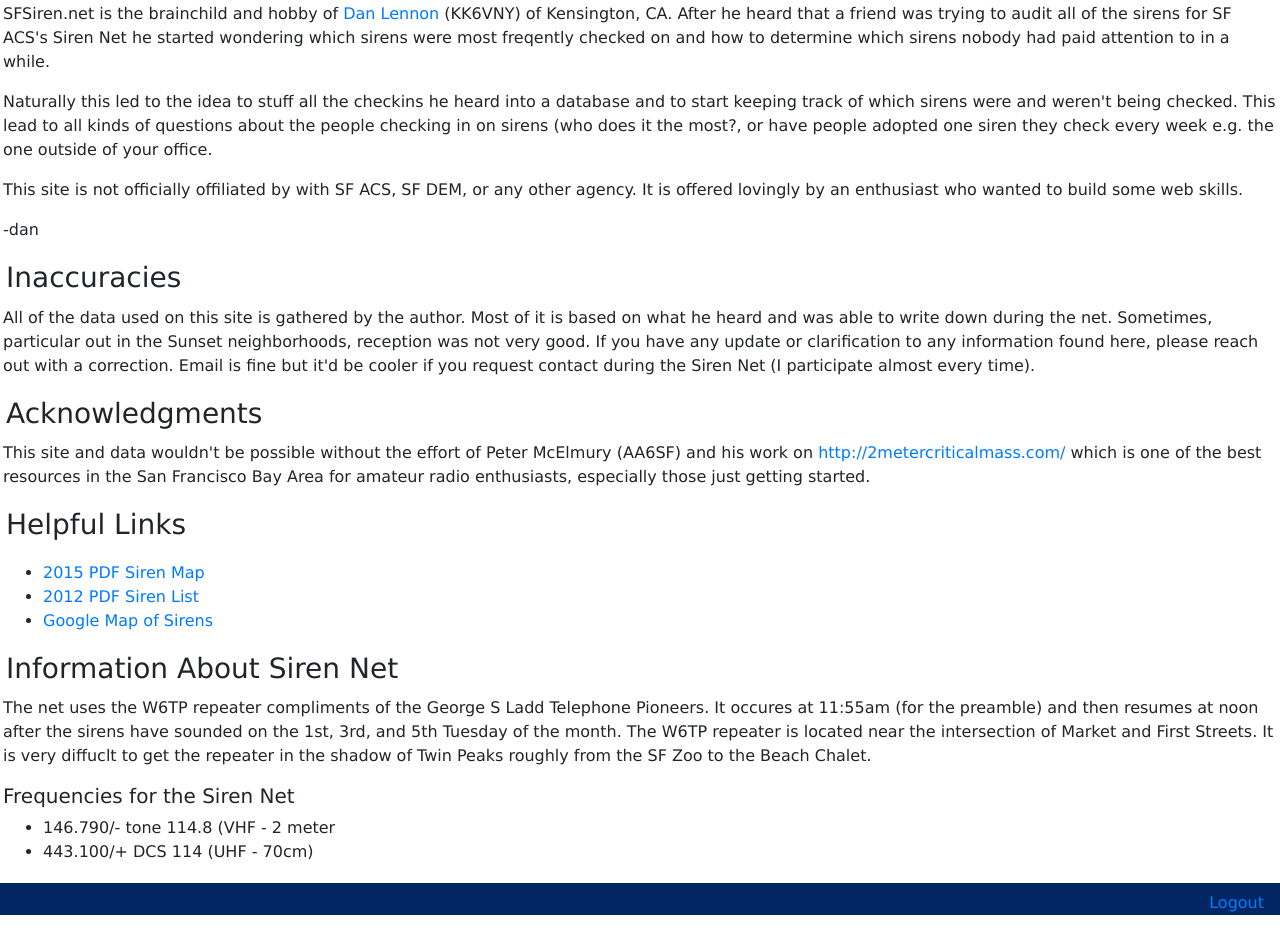
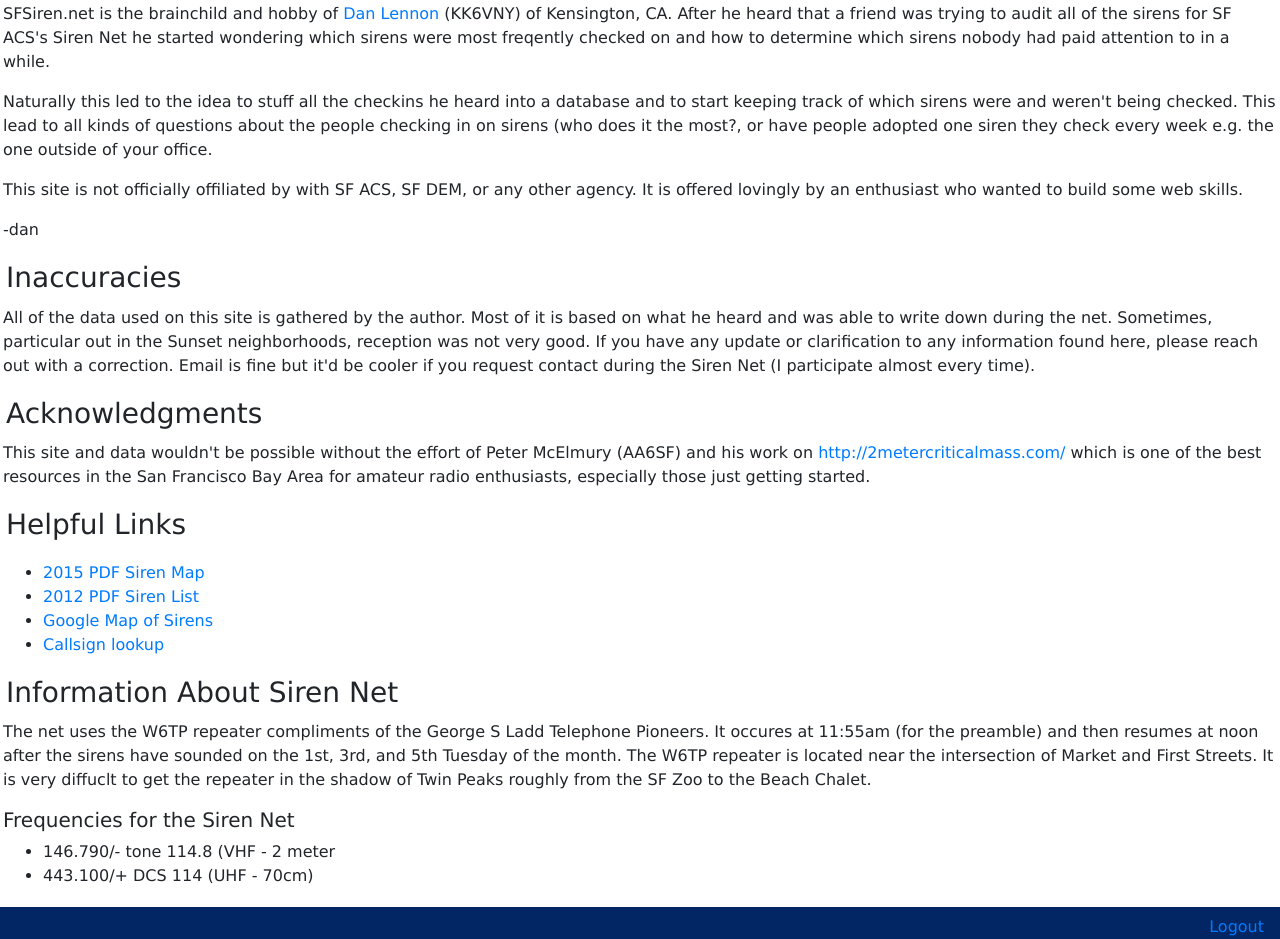
Before and after one commit to JenDanRepo/sirens, a PHP site: page /about.php in a window 1280 px wide. Shown: the part 155-1094 px from the top of the page. Before the commit the page ends 1070 px from the top, so only its background shows below. Run offline with PHP 8.4, Linux system fonts and the light colour scheme; a stand-in replaces the project's code that opens the database connection; some libraries are stand-ins or nearby versions.

Commit message:
Added link to lookup callsigns

```diff
--- a/about.php
+++ b/about.php
@@ -30,6 +30,7 @@
         <li><a href="http://sfdem.org/sites/default/files/FileCenter/Documents/2851-OPWS%2020150205%20letter.pdf">2015 PDF Siren Map</a></li>
         <li><a href="http://sfdem.org/sites/default/files/FileCenter/Documents/1174-OPWS%20Siren%20Location%20List%202012%20Oct.pdf">2012 PDF Siren List<a></li>
         <li><a href="https://drive.google.com/open?id=15r3FQk78LViQYE2N537Gxky_-UY&usp=sharing">Google Map of Sirens</a></li>
+        <li><a href="https://callook.info/">Callsign lookup</a></li>
     </ul>
 </p>
 <h3>Information About Siren Net</h3>
```
